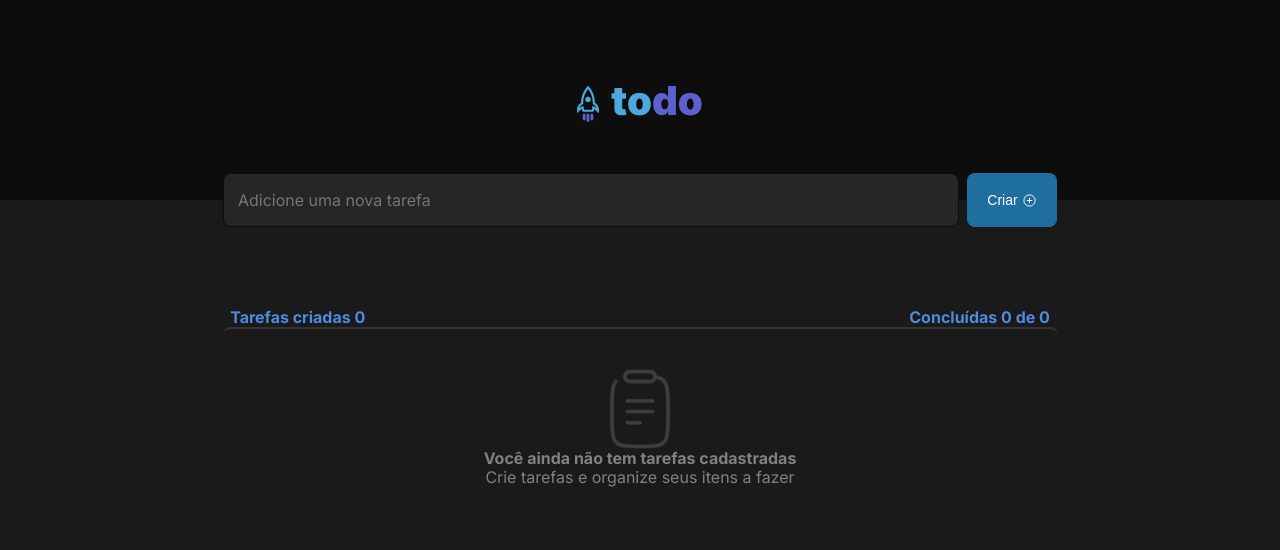
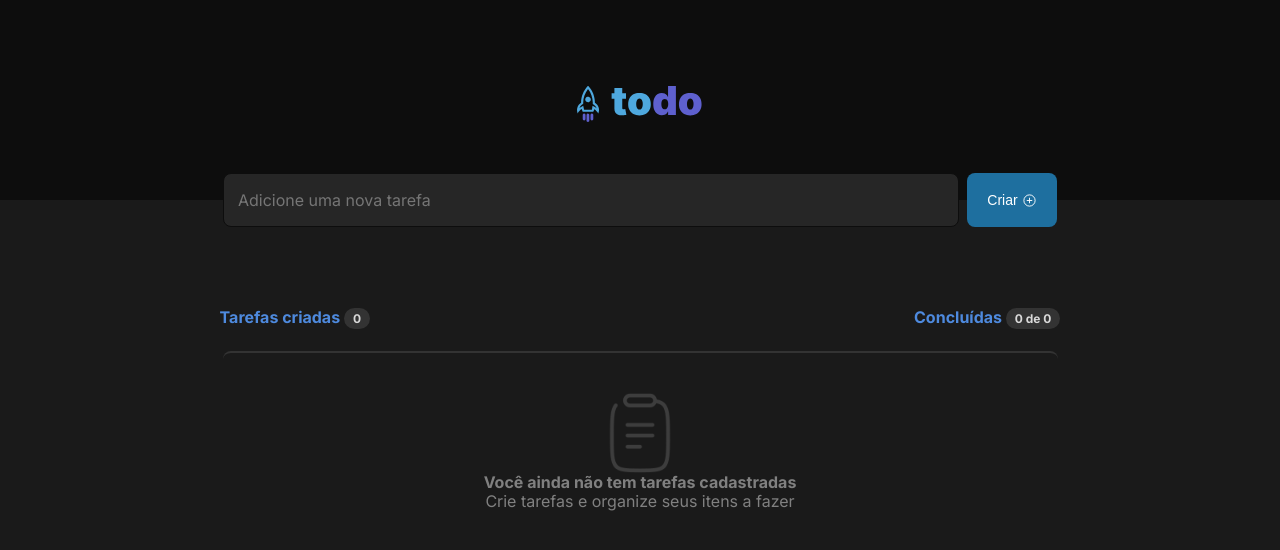
Before and after one commit to oducoelho/ToDoList-Ignite, a React (Vite) app: page / in a window 1280 px wide. Shown: the top 550 px of the page. Built offline with nearby package versions, Linux system fonts and the light colour scheme.

Commit message:
Update Form.module.css

```diff
--- a/src/components/Form.module.css
+++ b/src/components/Form.module.css
@@ -38,6 +38,7 @@
   justify-content: center;
   gap: 34rem;
   padding-top: 5rem;
+  margin-bottom: 1.5rem ;
 }
 
 .header p {
@@ -45,3 +46,12 @@
   font-family: 'Inter', sans-serif;
   font-weight: bold;
 }
+
+span {
+  background: var(--gray-400);
+  color: var(--gray-200);
+  padding: 3px 9px;
+  border-radius: 999px;
+  font-size: 0.75rem;
+  font-weight: 700;
+}
```
